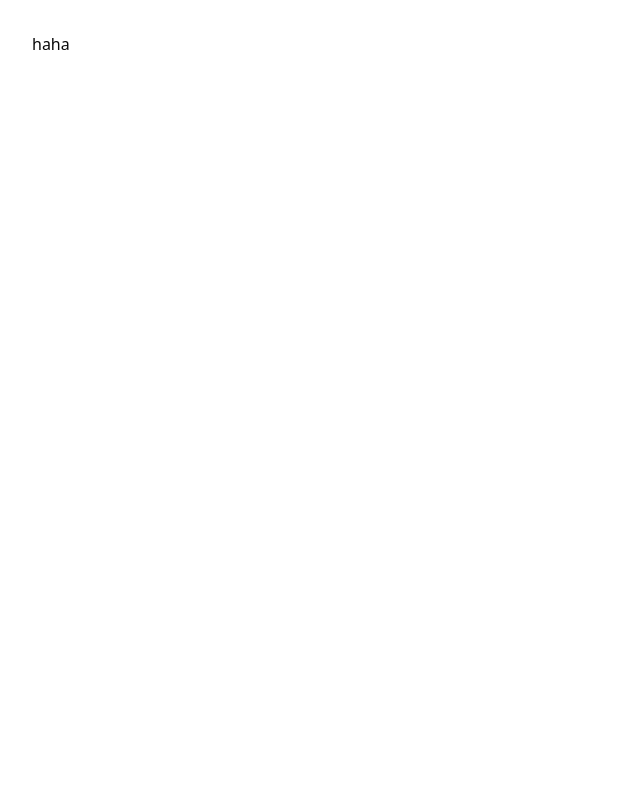
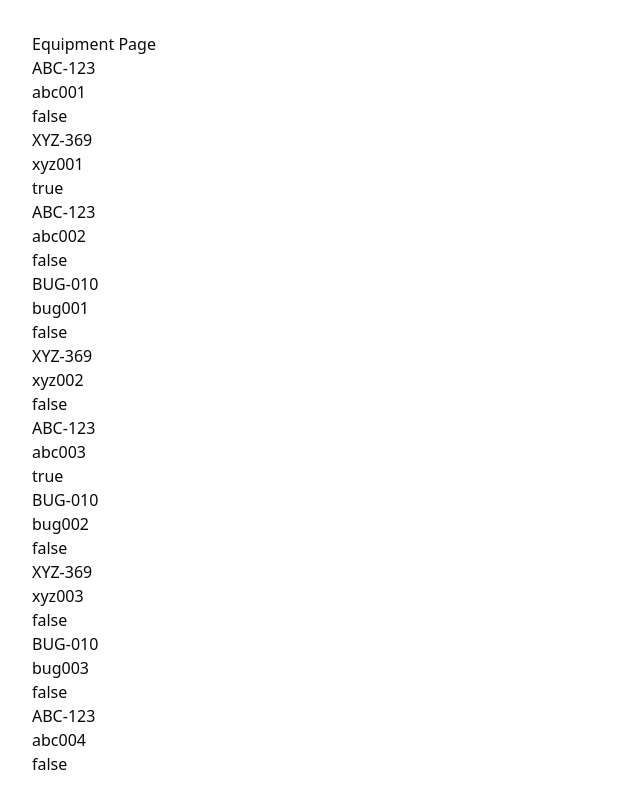
Before and after one commit to jong-k/whos-next, a Next.js app: page /equipment in a window 1280 px wide. Shown: the whole page, without its empty margins (0-640 px from the left). Built offline with nearby package versions, Linux system fonts and the light colour scheme.

Commit message:
feat: page ssr + list query 렌더링

```diff
--- /dev/null
+++ b/src/app/equipment/components/EquipmentList.tsx
@@ -0,0 +1,25 @@
+"use client";
+import { useQuery } from "@tanstack/react-query";
+import { equipmentApi } from "@/lib/api/equipment";
+
+export default function EquipmentList() {
+  const { data, isPending, error } = useQuery({
+    queryKey: ["equipment-list"],
+    queryFn: equipmentApi.getAllEquipment,
+  });
+
+  if (isPending) return <div>Loading...</div>;
+  if (error) return <div>에러가 발생했습니다</div>;
+
+  return (
+    <ul>
+      {data!.map(equipment => (
+        <li key={equipment.id}>
+          <div>{equipment.model}</div>
+          <div>{equipment.serial}</div>
+          <div>{equipment.disabled ? "true" : "false"}</div>
+        </li>
+      ))}
+    </ul>
+  );
+}
--- a/src/app/equipment/page.tsx
+++ b/src/app/equipment/page.tsx
@@ -1,5 +1,24 @@
-import { useQuery } from "@tanstack/react-query";
+import {
+  HydrationBoundary,
+  QueryClient,
+  dehydrate,
+} from "@tanstack/react-query";
+import { equipmentApi } from "@/lib/api/equipment";
+import EquipmentList from "./components/EquipmentList";
 
-export default function EquipmentPage() {
-  return <div>haha</div>;
+export default async function EquipmentPage() {
+  const queryClient = new QueryClient();
+  await queryClient.prefetchQuery({
+    queryKey: ["equipment-list"],
+    queryFn: equipmentApi.getAllEquipment,
+  });
+
+  return (
+    <HydrationBoundary state={dehydrate(queryClient)}>
+      <div>
+        <h2>Equipment Page</h2>
+        <EquipmentList />
+      </div>
+    </HydrationBoundary>
+  );
 }
--- a/src/lib/api/equipment.ts
+++ b/src/lib/api/equipment.ts
@@ -1,8 +1,11 @@
 import { BASE_URL } from "@/constants/app";
+import { EquipmentItem } from "@/types/equipment";
 
 export const equipmentApi = {
-  async getAllEquipment() {
-    const response = await fetch(`${BASE_URL}/api/equipment`);
+  async getAllEquipment(): Promise<Array<EquipmentItem>> {
+    const response = await fetch(`${BASE_URL}/api/equipment`, {
+      cache: "no-store",
+    });
     if (!response.ok) throw new Error("failed to fetch all equipment");
     return response.json();
   },
```
